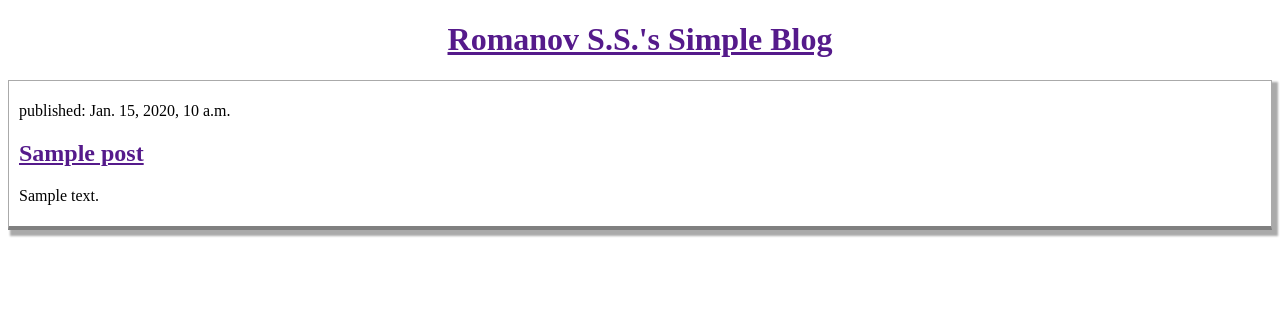
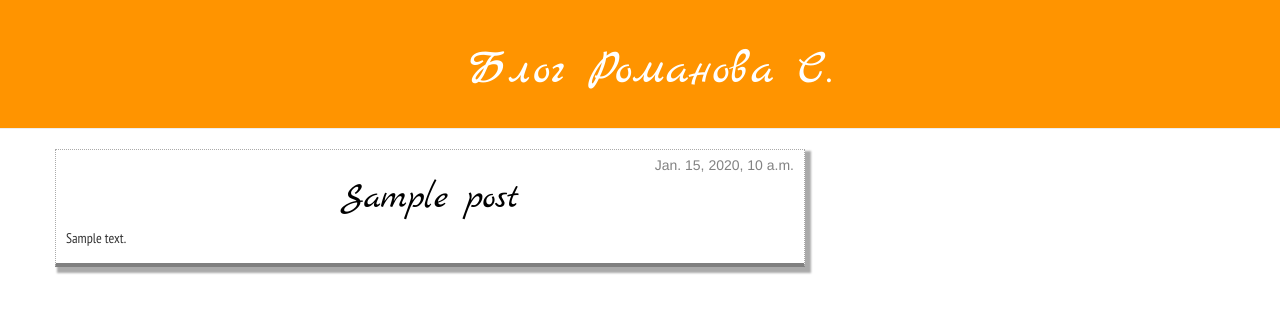
Before and after one commit to LaHesis/my-first-blog, a Django app: template blog/templates/blog/post_list.html in a window 1280 px wide. Shown: the top 313 px of the page. Run offline with Django 3.2, Linux system fonts and the light colour scheme; the template is opened without the code that fills it: values that come from a table or form of the project are taken from there, others are empty; tables that the repository leaves empty hold one stand-in row (values such as "Sample post"); some libraries are stand-ins or nearby versions.

Commit message:
css and template_extending were done
blog.css static file was added, bootstrap was linked to base.html as well

```diff
--- /dev/null
+++ b/blog/static/css/blog.css
@@ -0,0 +1,61 @@
+h1 a, h2 a {
+    color: #FCA205;
+    font-family: 'Marck Script', cursive;
+}
+
+
+h1 {
+    text-align: center;
+}
+
+p {
+    font-family: 'PT Sans Narrow', sans-serif;
+}
+
+.post {
+    border: 1px dotted #aaaaaa;
+    border-bottom: 4px solid gray;
+    box-shadow: 4px 4px 2px 2px #aaaaaa;
+    margin-bottom: 15px;
+    padding: 5px 10px;
+}
+
+.page-header {
+    background-color: #ff9400;
+    margin-top: 0;
+    padding: 20px 20px 20px 40px;
+}
+
+.page-header h1, .page-header h1 a, .page-header h1 a:visited, .page-header h1 a:active {
+    color: #ffffff;
+    font-size: 36pt;
+    text-decoration: none;
+}
+
+.content {
+    margin-left: 40px;
+}
+
+.date {
+    float: right;
+    color: #828282;
+}
+
+.save {
+    float: right;
+}
+
+.post-form textarea, .post-form input {
+    width: 100%;
+}
+
+.top-menu, .top-menu:hover, .top-menu:visited {
+    color: #ffffff;
+    float: right;
+    font-size: 26pt;
+    margin-right: 20px;
+}
+
+.post h1 a, .post h1 a:visited {
+    color: #000000;
+}
--- /dev/null
+++ b/blog/templates/blog/base.html
@@ -0,0 +1,25 @@
+{% load staticfiles %}
+<!DOCTYPE html>
+<html lang="en">
+    <head>
+        <meta charset="UTF-8">
+        <title>Some primitive blog</title>
+        <link rel="stylesheet" href="//maxcdn.bootstrapcdn.com/bootstrap/3.2.0/css/bootstrap.min.css">
+        <link rel="stylesheet" href="//maxcdn.bootstrapcdn.com/bootstrap/3.2.0/css/bootstrap-theme.min.css">
+        <link rel="stylesheet" href="{% static 'css/blog.css' %}">
+        <link href="https://fonts.googleapis.com/css?family=Marck+Script|PT+Sans+Narrow" rel="stylesheet">
+    </head>
+    <body>
+        <div class="page-header">
+            <h1><a href="">Блог Романова С.</a></h1>
+        </div>
+        <div class="content container">
+            <div class="row">
+                <div class="col-md-8">
+                {% block content %}
+                {% endblock %}
+                </div>
+            </div>
+        </div>
+    </body>
+</html>
--- a/blog/templates/blog/post_list.html
+++ b/blog/templates/blog/post_list.html
@@ -1,33 +1,13 @@
-<!DOCTYPE html>
-<html lang="en">
-<head>
-    <meta charset="UTF-8">
-    <title>Some primitive blog</title>
-</head>
-<body>
-    <style>
-        .post {
-            border: 1px solid #aaaaaa;
-            border-bottom: 4px solid gray;
-            box-shadow: 4px 4px 2px 2px #aaaaaa;
-            margin-bottom: 10px;
-            padding: 5px 10px;
-        }
-        h1 {
-            text-align: center;
-        }
-    </style>
+{% extends 'blog/base.html' %}
 
-    <div>
-        <h1><a href="">Romanov S.S.'s Simple Blog</a></h1>
-    </div>
-
+{% block content %}
     {% for post in posts %}
-    <div class="post">
-        <p>published: {{ post.published_date }}</p>
-        <h2><a href="">{{ post }}</a></h2>
-        <p>{{ post.text|linebreaksbr }}</p>
-    </div>
+        <div class="post">
+            <div class="date">
+                {{ post.published_date }}
+            </div>
+            <h1><a href="">{{ post.title }}</a></h1>
+            <p>{{ post.text|linebreaksbr }}</p>
+        </div>
     {% endfor %}
-</body>
-</html>
+{% endblock content %}
```
